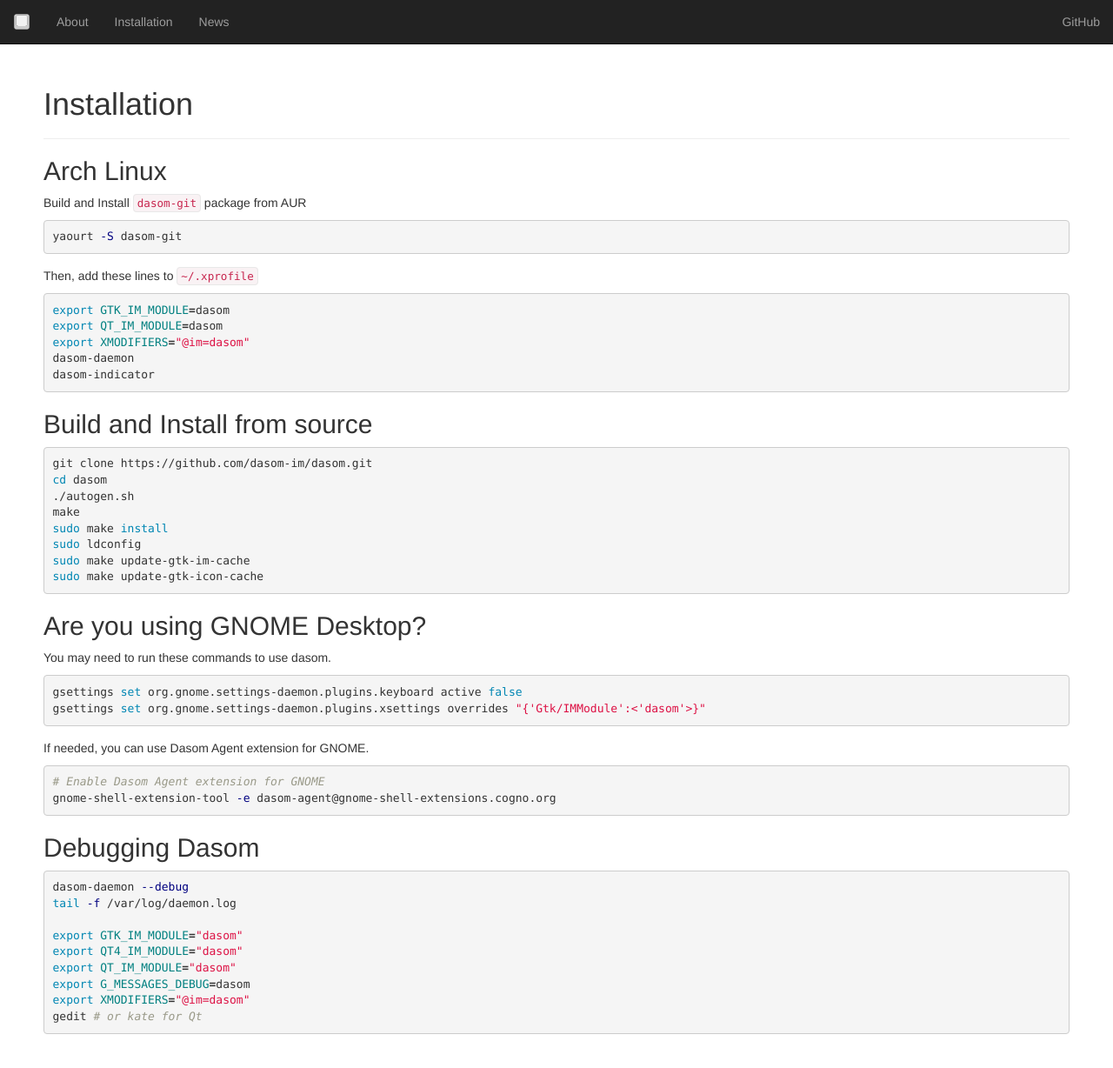
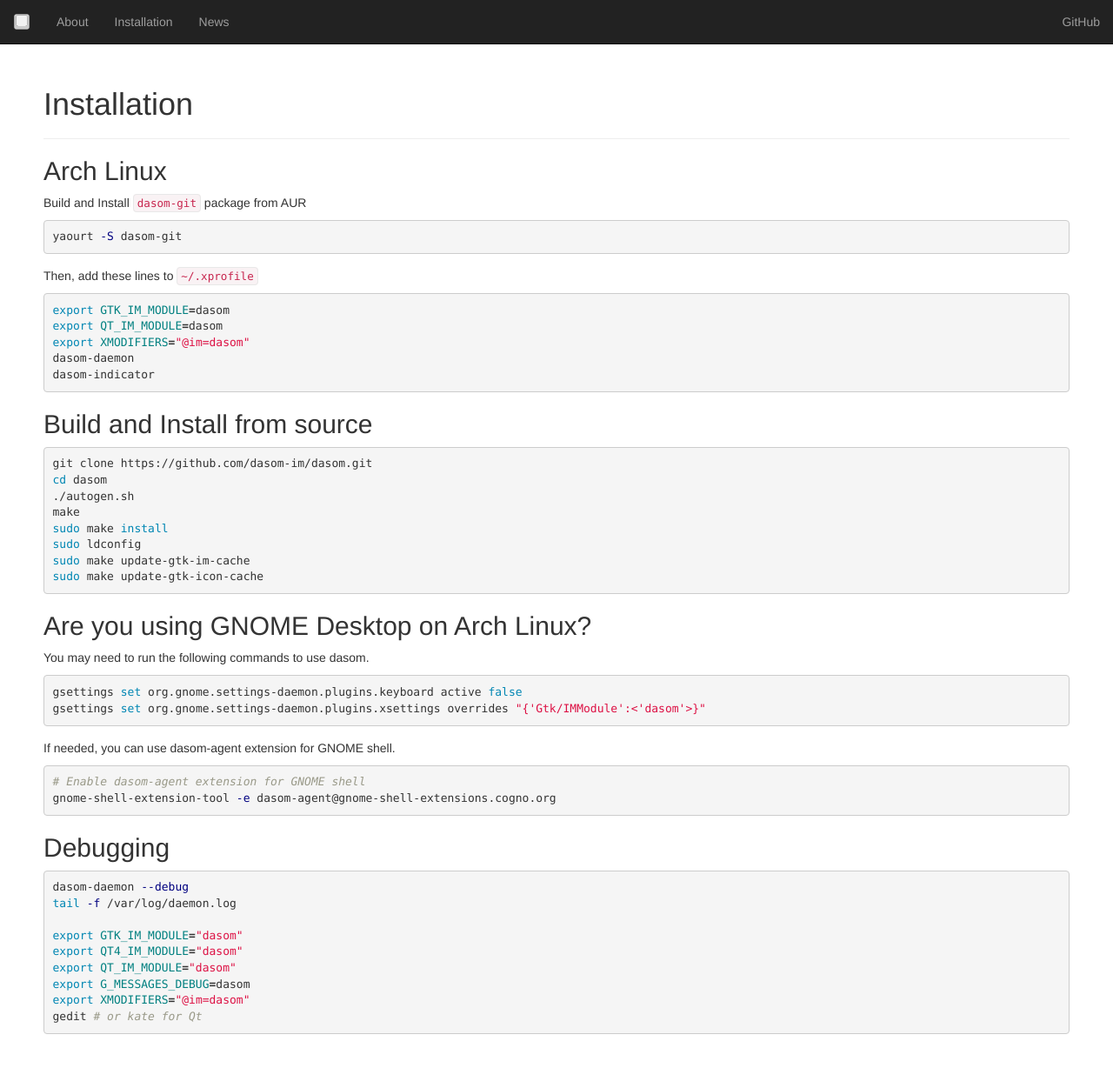
Before and after one commit to dasom-im/dasom-im.github.io, a Jekyll site: the page built from installation.md, in a window 1280 px wide and 1239 px high. Shown: the top 1228 px of the window at 87% size. Built offline with Jekyll 4.4.1, drawn with Linux system fonts in a browser that asks for light colours.

Commit message:
Fixed confused information

```diff
--- a/installation.md
+++ b/installation.md
@@ -31,20 +31,20 @@ sudo make update-gtk-im-cache
 sudo make update-gtk-icon-cache
 {% endhighlight %}
 
-## Are you using GNOME Desktop?
-You may need to run these commands to use dasom.
+## Are you using GNOME Desktop on Arch Linux?
+You may need to run the following commands to use dasom.
 {% highlight bash %}
 gsettings set org.gnome.settings-daemon.plugins.keyboard active false
 gsettings set org.gnome.settings-daemon.plugins.xsettings overrides "{'Gtk/IMModule':<'dasom'>}"
 {% endhighlight %}
 
-If needed, you can use Dasom Agent extension for GNOME.
+If needed, you can use dasom-agent extension for GNOME shell.
 {% highlight bash %}
-# Enable Dasom Agent extension for GNOME
+# Enable dasom-agent extension for GNOME shell
 gnome-shell-extension-tool -e dasom-agent@gnome-shell-extensions.cogno.org
 {% endhighlight %}
 
-## Debugging Dasom
+## Debugging
 {% highlight bash %}
 dasom-daemon --debug
 tail -f /var/log/daemon.log
```
